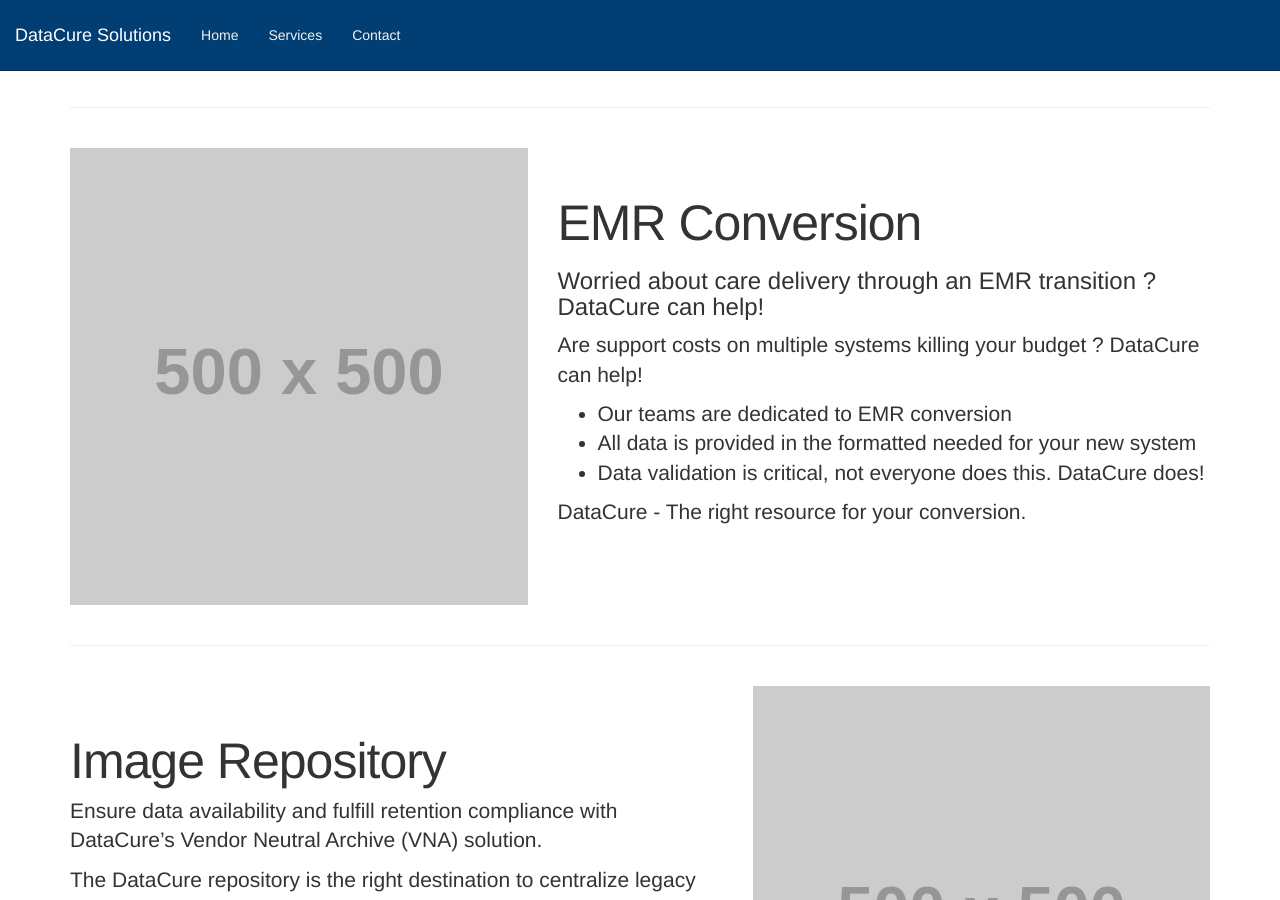
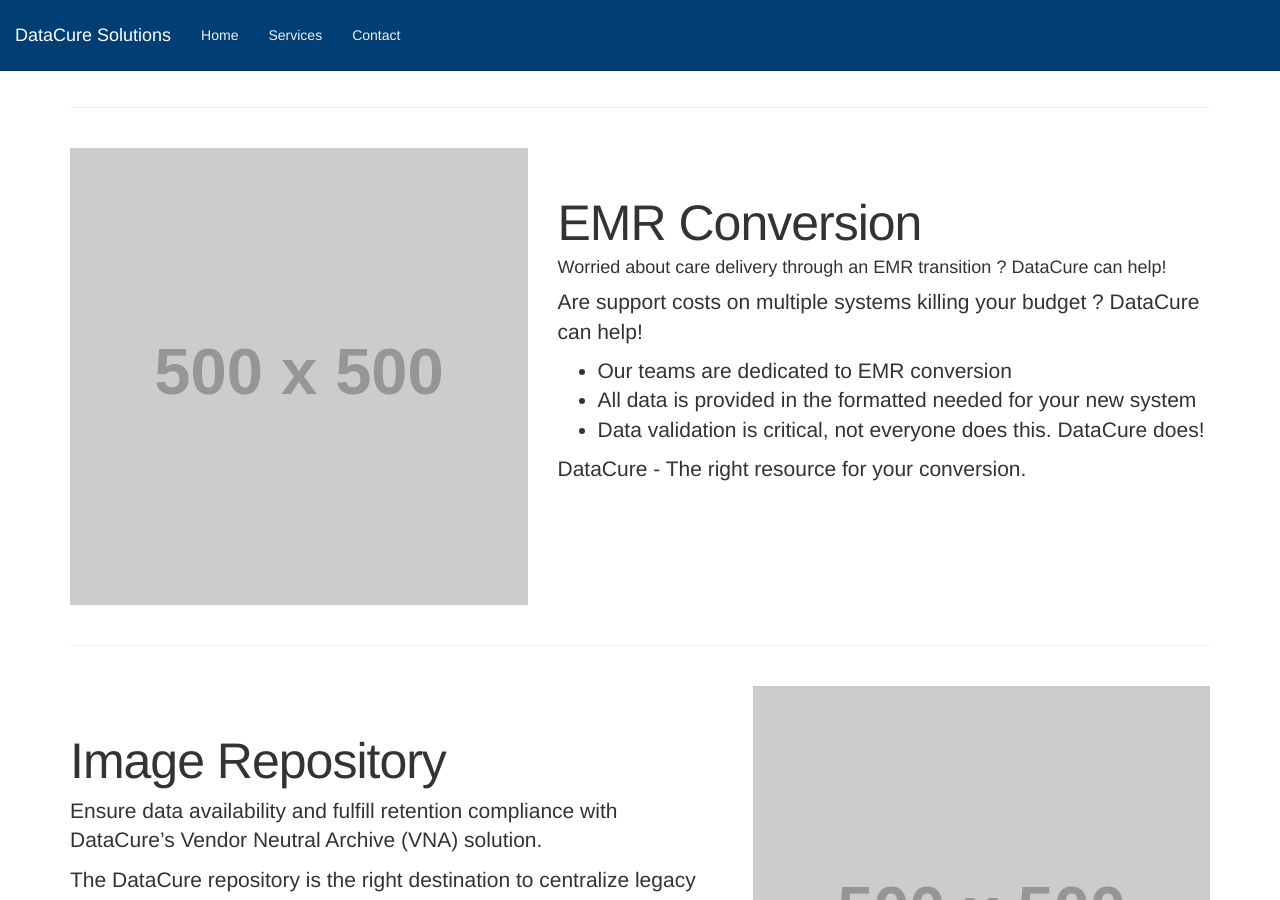
Before and after one commit to datacuresolutions/datacuresolutions.github.io, a Jekyll site: the page built from index.html, in a window 1280 px wide and 900 px high, scrolled down 1339 px. Built offline with Jekyll 4.4.1, drawn with Linux system fonts in a browser that asks for light colours; nearby versions of some CDN libraries; library files that are not in the unit come from our copies.

```diff
--- a/_includes/content/service_2_detail.md
+++ b/_includes/content/service_2_detail.md
@@ -1,4 +1,4 @@
-### Worried about care delivery through an EMR transition ? DataCure can help!
+#### Worried about care delivery through an EMR transition ? DataCure can help!
 Are support costs on multiple systems killing your budget ? DataCure can help!
 
 * Our teams are dedicated to EMR conversion
```
